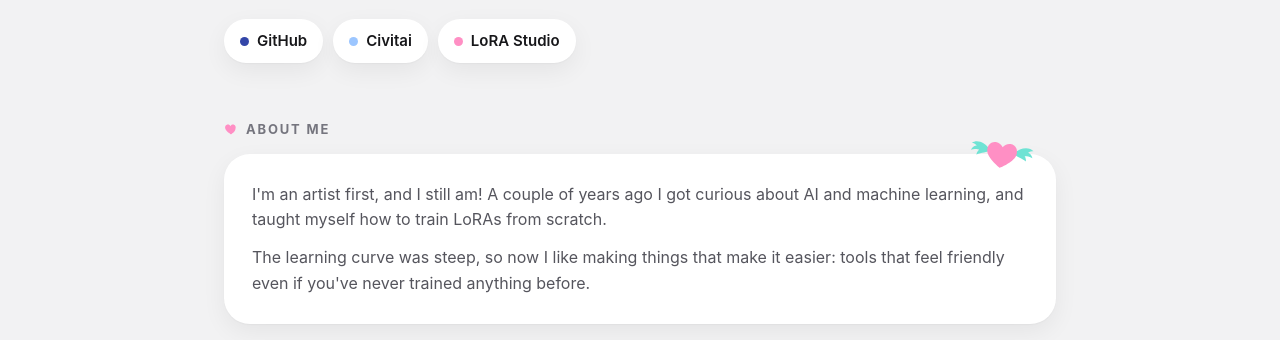
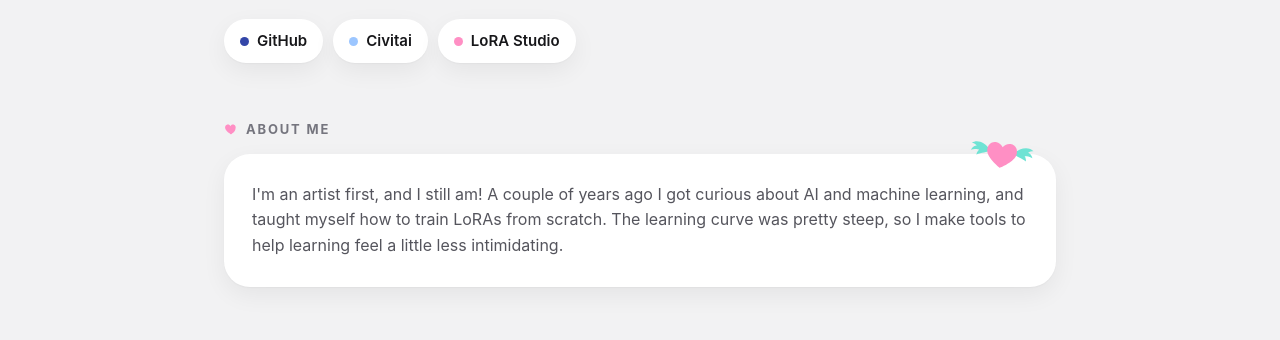
Before and after one commit to cococolacake/cococolacake.github.io, a plain HTML site: page index.html in a window 1280 px wide. Shown: the part 384-724 px from the top of the page. Drawn offline with Linux system fonts and the light colour scheme.

Commit message:
Update index.html

```diff
--- a/index.html
+++ b/index.html
@@ -250,8 +250,7 @@
           <path d="M44 20c6-8 15-9 19-5-3 0-5 2-5 2 4 1 5 5 5 5-4-2-8-1-8-1 2 2 2 5 2 5-5-3-10-3-13-6z" fill="var(--aqua)"/>
           <path d="M32 36s-12-7-14.5-14C15.8 16.6 19 11 24.6 11c3.4 0 5.9 2 7.4 4.3C33.5 13 36 11 39.4 11 45 11 48.2 16.6 46.5 22 44 29 32 36 32 36z" fill="var(--rose)"/>
         </svg>
-        <p>I'm an artist first, and I still am! A couple of years ago I got curious about AI and machine learning, and taught myself how to train LoRAs from scratch.</p>
-        <p>The learning curve was steep, so now I like making things that make it easier: tools that feel friendly even if you've never trained anything before.</p>
+        <p>I'm an artist first, and I still am! A couple of years ago I got curious about AI and machine learning, and taught myself how to train LoRAs from scratch. The learning curve was pretty steep, so I make tools to help learning feel a little less intimidating.</p>
       </div>
     </section>
 
```
